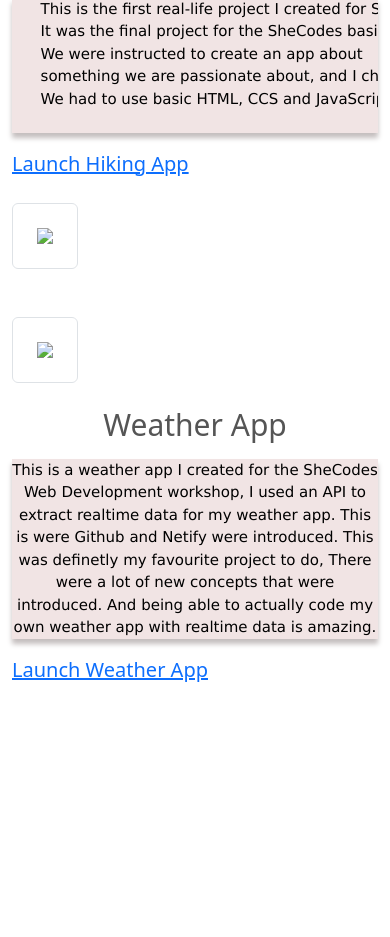
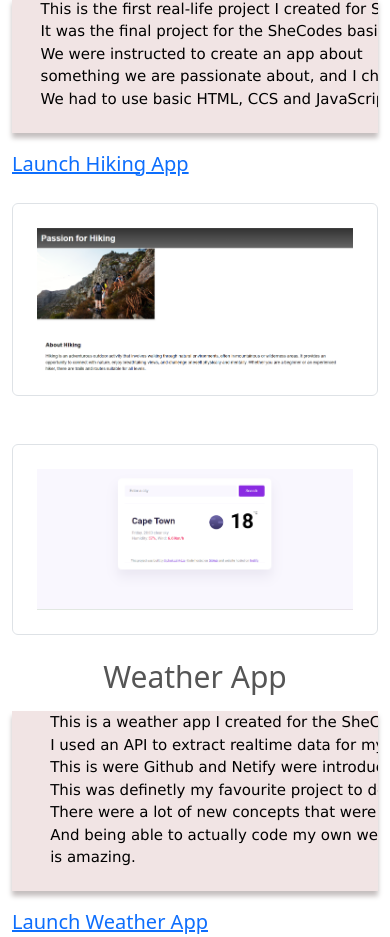
Before and after one commit to SiphokaziMdze/Responsive-Web-Dev-, a plain HTML site: page index.html in a window 390 px wide. Shown: the part 312-1249 px from the top of the page. Before the commit the page ends 997 px from the top, so only its background shows below. Drawn offline with nearby package versions, Linux system fonts and the light colour scheme.

Commit message:
improved the code
added images on vscode, made the website suitable for mobile devices, made is SEO friendly.

```diff
--- a/index.css
+++ b/index.css
@@ -1,8 +1,11 @@
+@media(max-width: 412px){
+
 :root{
     --primary-color: rgb(88, 88, 240);
     --secondary-color: rgb(241, 230, 230);
     --main-text-align: center;
 }
+
 
 body{
     font-size: 10px;
@@ -31,6 +34,7 @@ p{
 .links{
     display: flex;
     justify-content: center;
+    font-style: italic;
 
 }
 
@@ -83,3 +87,4 @@ div{
     font-size: 15px;
     text-align: var(--main-text-align);
 }
+}
--- a/index.html
+++ b/index.html
@@ -53,15 +53,15 @@
     <a href="" target="_blank">Launch Hiking App</a>
     </div>
     <div class="col-md-6">
-    <img src="C:\Users\SIPHOKAZI MDZE\Pictures\Screenshots\Screenshot 2023-11-24 195745.png" class="img-fluid rounded shadow-sn p-4 border mt-4 mb-4">
+    <img src="images/Screenshot 2023-11-24 195745.png" class="img-fluid rounded shadow-sn p-4 border mt-4 mb-4"/>
     </div>
 
         <div class="col-md-6">
-        <img src="C:\Users\SIPHOKAZI MDZE\Pictures\Screenshots\Screenshot 2023-11-24 200053.png" class="img-fluid rounded shadow-sn p-4 border mt-4 mb-4">
+        <img src="images/Screenshot 2023-11-24 200053.png" class="img-fluid rounded shadow-sn p-4 border mt-4 mb-4"/>
       </div>
       <div class="col-md-6">
       <h2 class="mb-3">Weather App</h3>
-        <p class="about-app">
+        <pre class="about-app">
         This is a weather app I created for the SheCodes Web Development workshop,
         I used an API to extract realtime data for my weather app.
         This is were Github and Netify were introduced.
@@ -69,7 +69,7 @@
         There were a lot of new concepts that were introduced.
         And being able to actually code my own weather app with realtime data
         is amazing.
-      </p>
+      </pre>
       <a href="" target="_blank">Launch Weather App</a>
       </div>
     </div>
```
Also changed, not shown: images/Screenshot 2023-11-24 195745.png (added), images/Screenshot 2023-11-24 200053.png (added).
